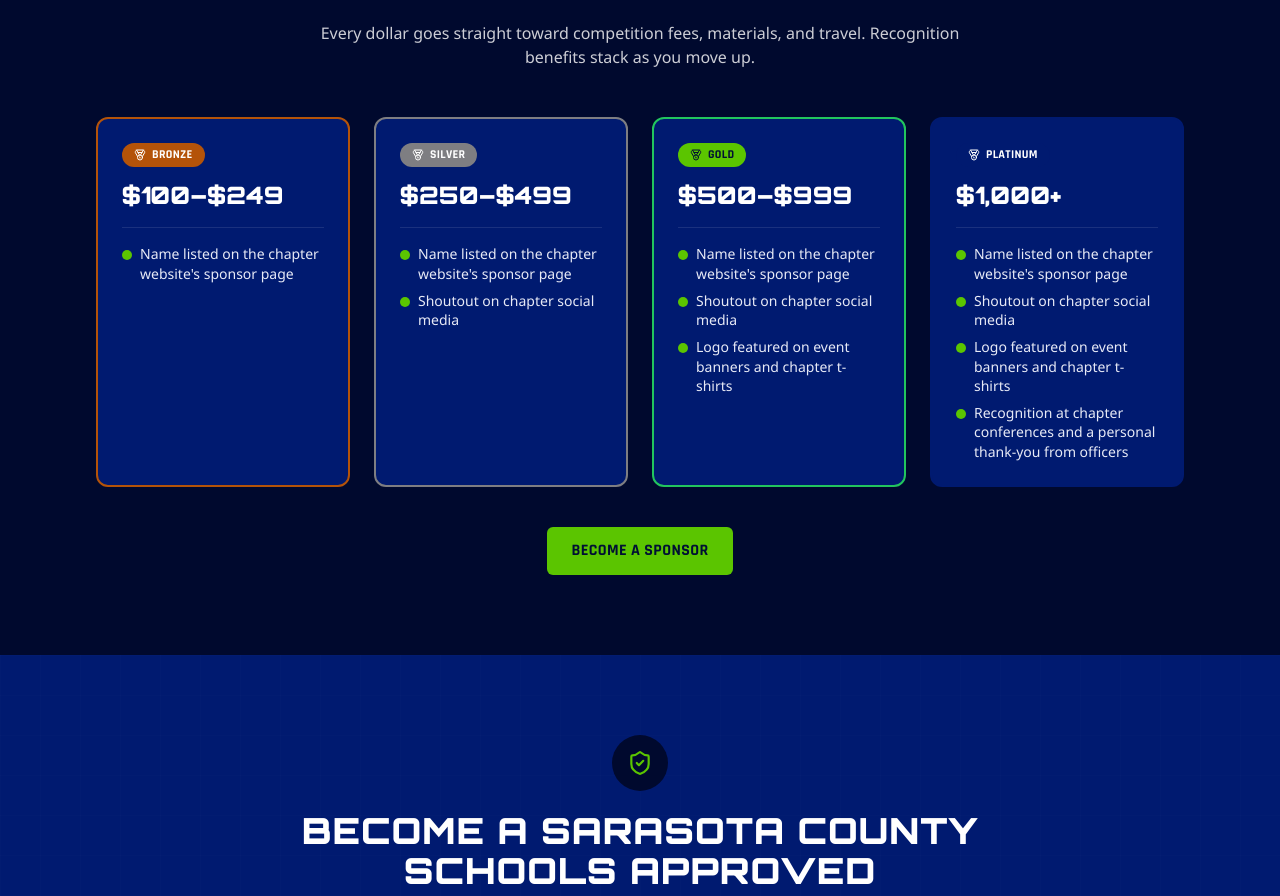
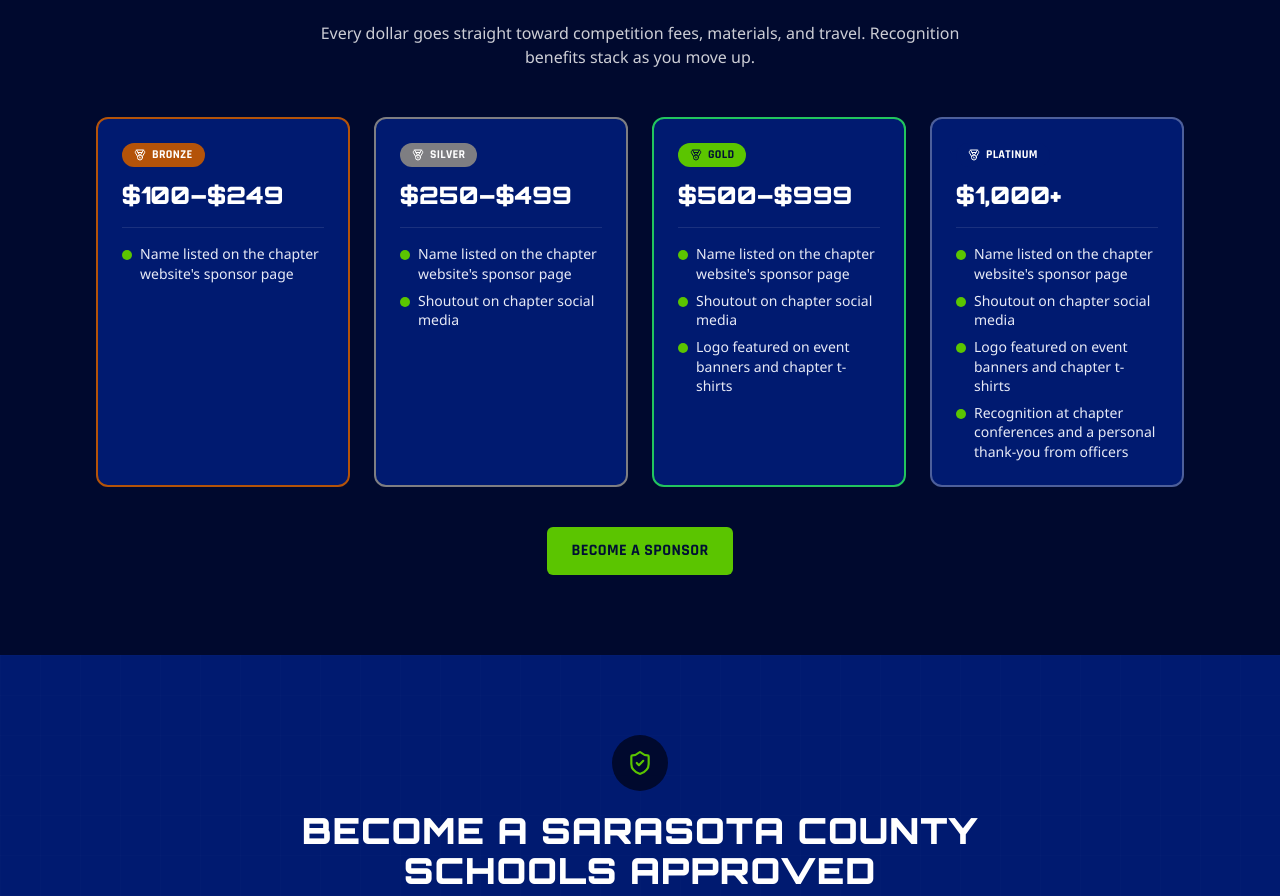
Before and after one commit to amunroe01/gcatsa-website, a Next.js app: page /get-involved in a window 1280 px wide. Shown: the part 2631-3527 px from the top of the page. Built offline with nearby package versions, Linux system fonts and the light colour scheme.

Commit message:
Change Platinum tier accent color to border-white/30
Updated the accent color for the Platinum sponsor tier.

```diff
--- a/components/get-involved/SponsorTiers.tsx
+++ b/components/get-involved/SponsorTiers.tsx
@@ -33,7 +33,7 @@ const TIERS = [
   {
     name: "Platinum",
     price: "$1,000+",
-    accent: "border-navy-800",
+    accent: "border-white/30",
     badge: "bg-navy-800 text-white",
     benefits: [
       "Name listed on the chapter website's sponsor page",
```
